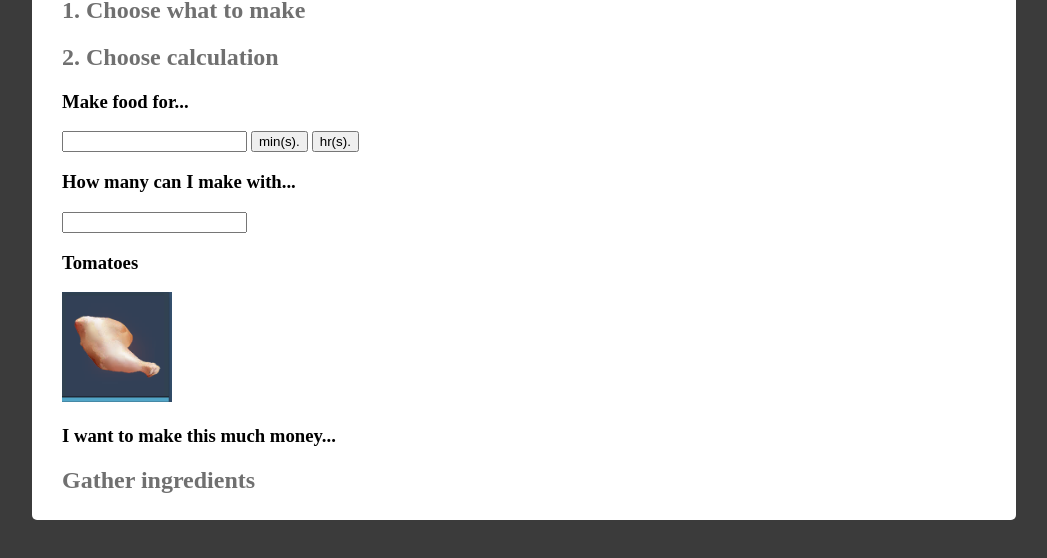
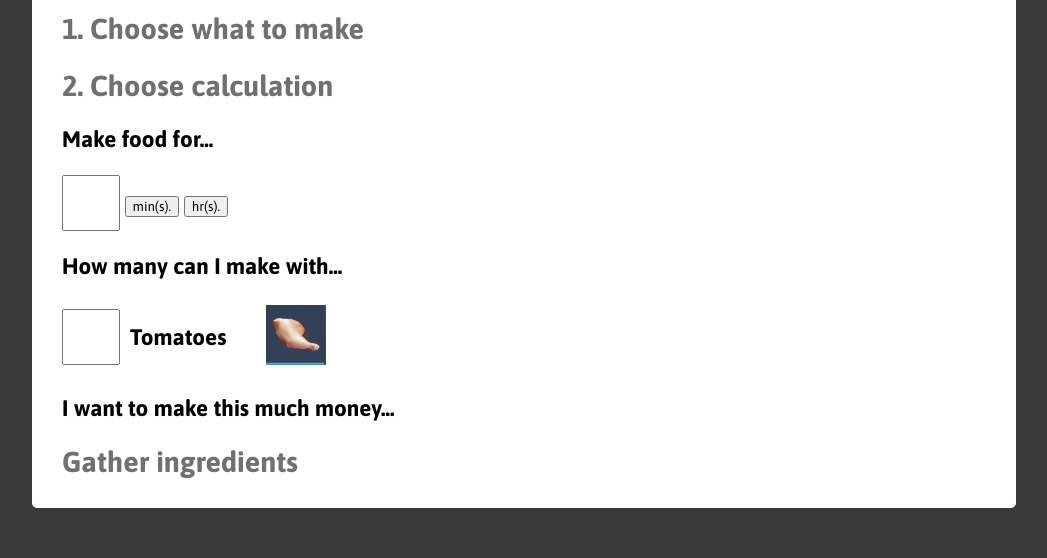
Before and after one commit to jaizon2000/dragon-raja-tools, a plain HTML site: page index.html in a window 1280 px wide. Shown: the part 144-702 px from the top of the page, without its empty margins (116-1163 px from the left). Drawn offline with nearby package versions, Linux system fonts and the light colour scheme.

Commit message:
Styling font changed

```diff
--- a/index.html
+++ b/index.html
@@ -6,16 +6,18 @@
     <title>AFK Cook Calculator</title>
     <link rel="stylesheet" href="./style.css">
     <script src="https://ajax.googleapis.com/ajax/libs/jquery/3.5.1/jquery.min.js"></script>
+
+    <link href="https://fonts.googleapis.com/css2?family=Asap:wght@400;500;600;700&display=swap" rel="stylesheet">
 </head>
 
 <body>
     <!-- Step 1 -->
     <div id='content'>
         <h1>AFK Cooking Calculator</h1>
-            <h2>1. Choose what to make</h2>
-            <div id="recipe-grid">
-                <!-- Make grid in JS -->
-            </div>
+        <h2>1. Choose what to make</h2>
+        <div id="recipe-grid">
+            <!-- Make grid in JS -->
+        </div>
 
         <!-- Step 2 -->
         <div>
@@ -28,9 +30,20 @@
 
             <!-- Option 2 -->
             <h3>How many can I make with...</h3>
-            <input type="number" id='ing-num'>
-            <h3 id='ing-name'>Tomatoes</h3>
-            <img id='test' src="./imgs/meat/duck.png">
+
+
+            <div id="op-2-box">
+                <div>
+                    <input type="number" id='ing-num'>
+                </div>
+                <div>
+                    <h3 id="ing-name">Tomatoes</h3>
+                </div>
+                <div>
+                    <img id='img-src' src="./imgs/meat/duck.png">
+                </div>
+            </div>
+
 
             <!-- Option 3 -->
             <h3>I want to make this much money...</h3>
--- a/recipes.js
+++ b/recipes.js
@@ -48,7 +48,7 @@ const tomato_soup = new Recipe(
 const french_burger = new Recipe(
     recipe_names[id++], {
         1: ['egg', 'vegetable'],
-        2: ['beef', ]
+        2: ['beef', 'flour', 'tomato-sauce']
     },
     0,
     0,
--- a/style.css
+++ b/style.css
@@ -1,12 +1,49 @@
 html {
+    font-family: 'Asap', sans-serif;
+    font-size: larger;
     background-color: #3B3B3B;
 }
+
 #content {
     background-color: white;
     padding: 6px 30px;
     margin: 55px 140px;
     border-radius: 5px;
 }
-h2, h1 {
+
+h2,
+h1 {
     color: #707070;
 }
+
+input[type=number] {
+    width: 50px;
+    height: 50px;
+    font-size: x-large;
+    font-family: 'Asap', sans-serif;
+}
+
+button {
+    font-family: 'Asap', sans-serif;
+}
+
+#ing-name {
+    padding: 0 40px 0 10px;
+}
+
+#img-src {
+    width: 60px;
+}
+
+#op-2-box {
+    display: flex;
+    align-items: center;
+
+    /* Display: flex for it to work */
+
+    /* Horizontal Centre */
+    /* justify-content: center; */
+
+    /* Vertical Centre */
+    /* align-items: center; */
+}
```
